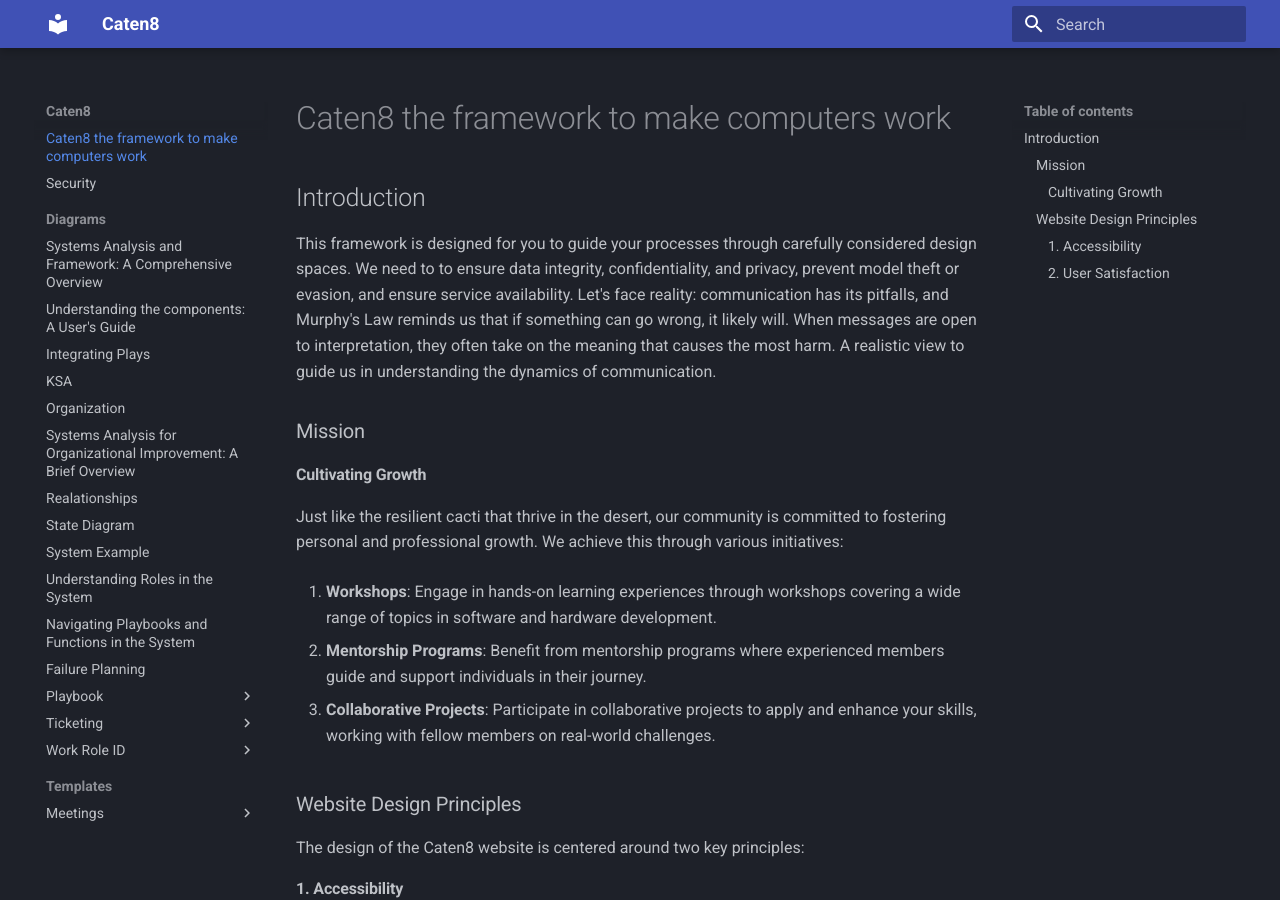
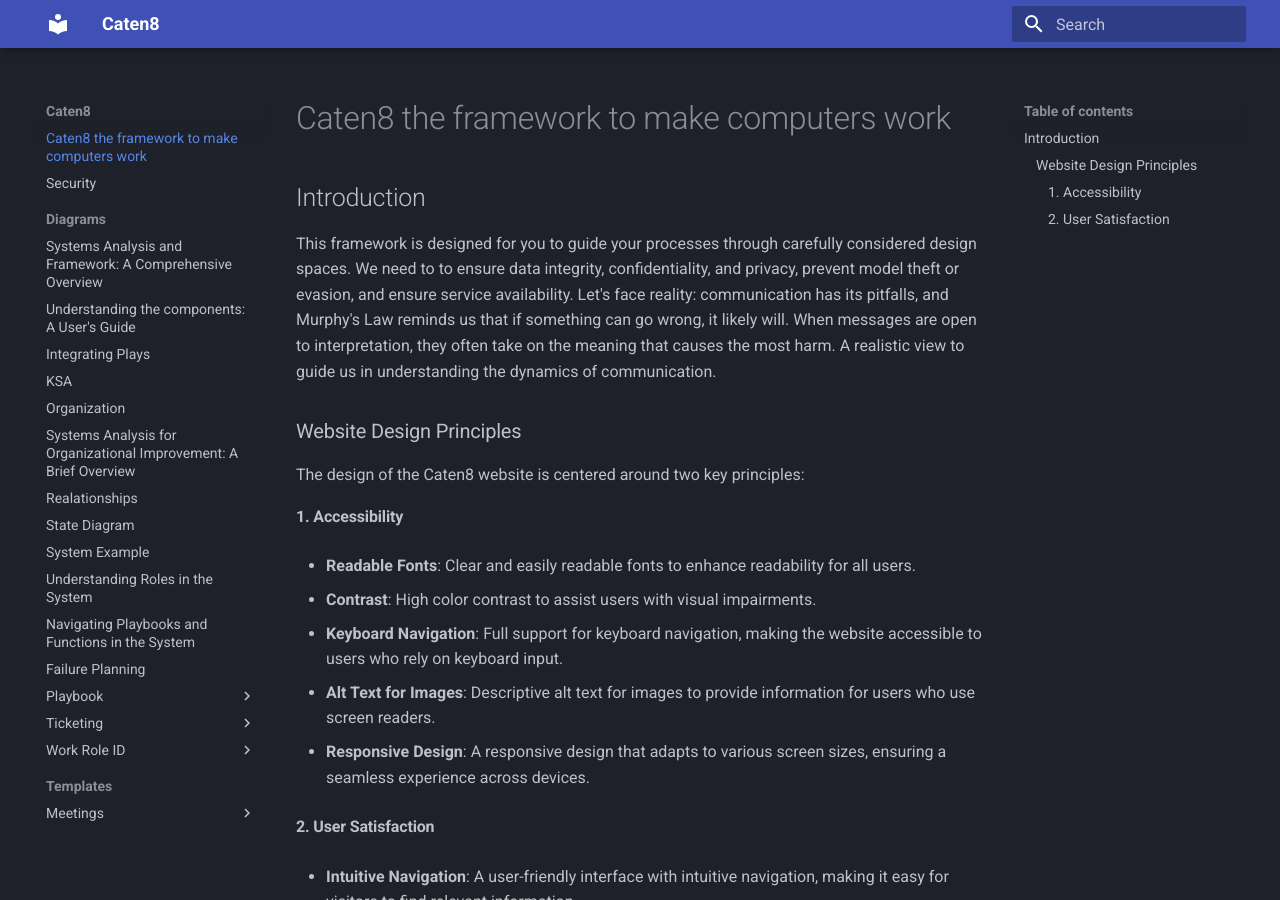
Before and after one commit to green-dino/ChangeControl, an MkDocs documentation site: the page built from docs/index.md, in a window 1280 px wide and 900 px high. Built offline with MkDocs 1.6.1 and Material for MkDocs 9.7.7, drawn with Linux system fonts in a browser that asks for light colours.

Commit message:
updates to content

```diff
--- a/docs/index.md
+++ b/docs/index.md
@@ -5,18 +5,6 @@
 This framework is designed for you to guide your processes through carefully considered design spaces.
 We need to to ensure data integrity, confidentiality, and privacy, prevent model theft or evasion, and ensure service availability.
 Let's face reality: communication has its pitfalls, and Murphy's Law reminds us that if something can go wrong, it likely will. When messages are open to interpretation, they often take on the meaning that causes the most harm. A realistic view to guide us in understanding the dynamics of communication.
-
-### Mission
-
-#### Cultivating Growth
-
-Just like the resilient cacti that thrive in the desert, our community is committed to fostering personal and professional growth. We achieve this through various initiatives:
-
-1. **Workshops**: Engage in hands-on learning experiences through workshops covering a wide range of topics in software and hardware development.
-
-2. **Mentorship Programs**: Benefit from mentorship programs where experienced members guide and support individuals in their journey.
-
-3. **Collaborative Projects**: Participate in collaborative projects to apply and enhance your skills, working with fellow members on real-world challenges.
 
 ### Website Design Principles
 
```
